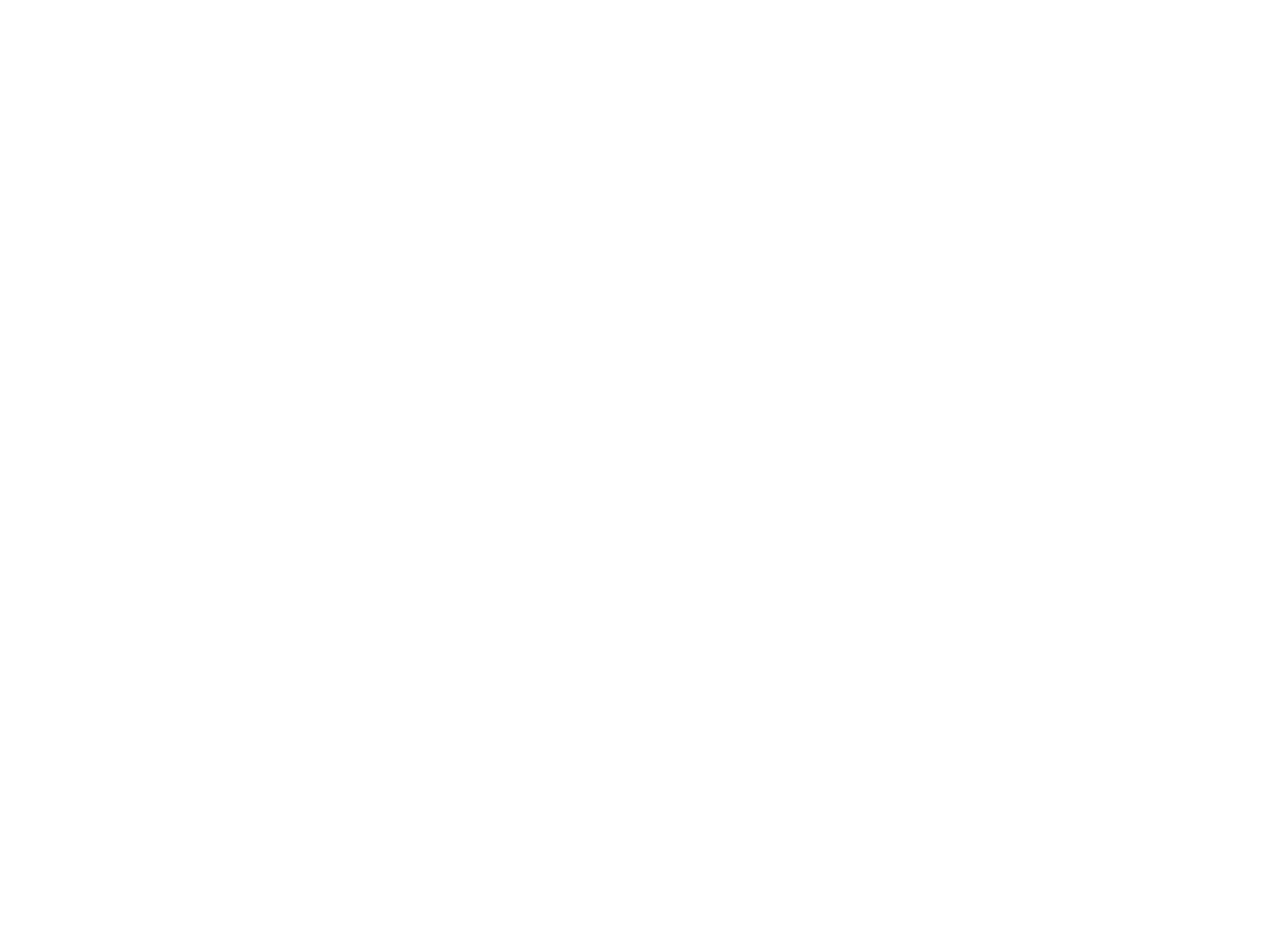
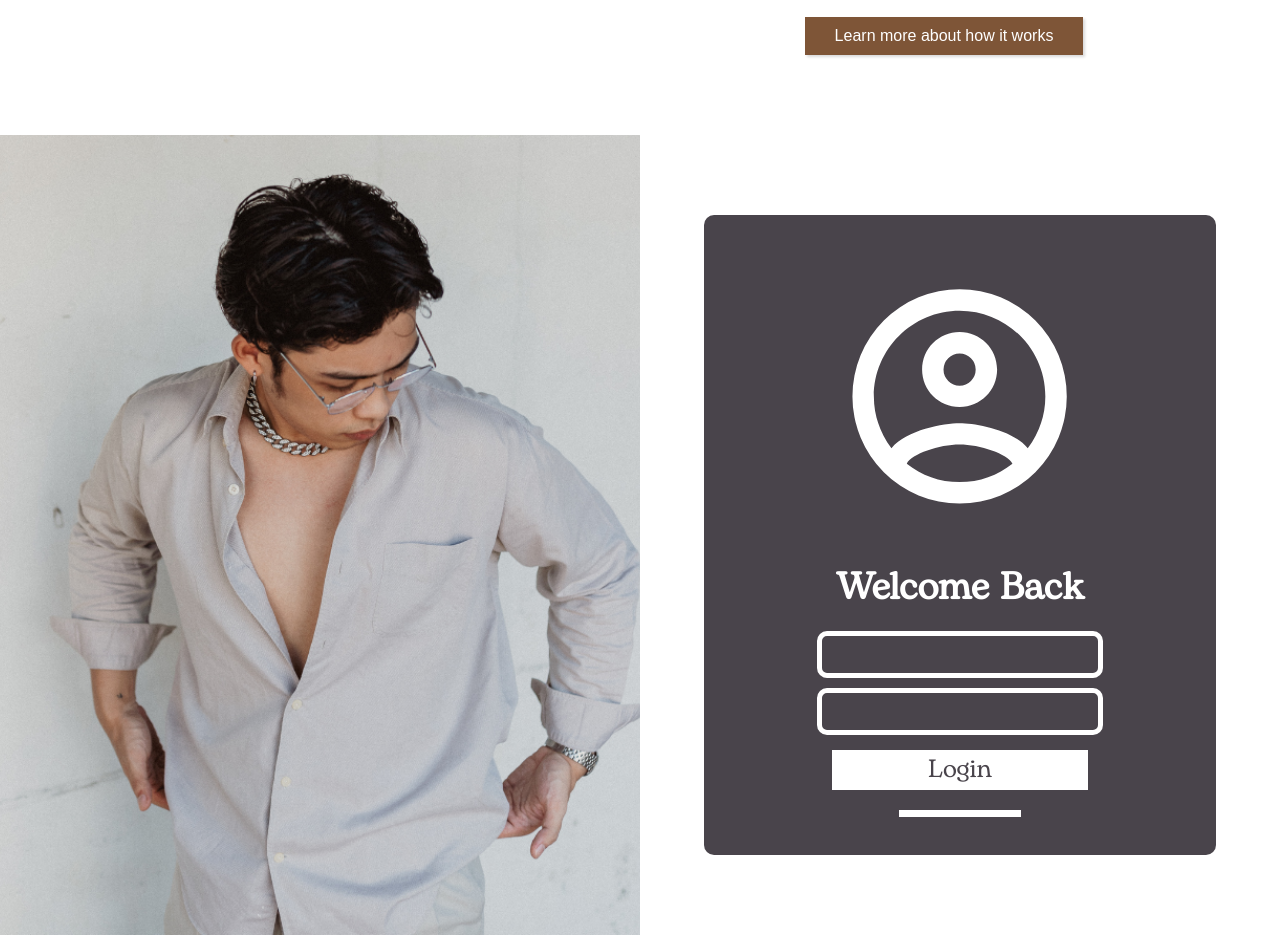
Before and after one commit to Baguirre03/ShopOn, a React (Vite) app: page / in a window 1280 px wide. Shown: the part 2880-3815 px from the top of the page. Before the commit the page ends 3015 px from the top, so only its background shows below. Built offline with nearby package versions, Linux system fonts and the light colour scheme.

Commit message:
final signin section

```diff
--- a/src/App.jsx
+++ b/src/App.jsx
@@ -3,6 +3,7 @@
 import SignUp from "./components/SignUp";
 import WhyDrive from "./components/Why";
 import WelcomeDriver from "./components/DriverSignup";
+import SignIn from "./components/SignIn";
 
 function App() {
   return (
@@ -11,8 +12,9 @@
         <HomePage></HomePage>
       </div>
       <SignUp></SignUp>
+      <WelcomeDriver></WelcomeDriver>
       <WhyDrive></WhyDrive>
-      <WelcomeDriver></WelcomeDriver>
+      <SignIn></SignIn>
     </>
   );
 }
--- /dev/null
+++ b/src/components/SignIn.jsx
@@ -0,0 +1,30 @@
+import signin from "../assets/signin.png";
+
+export default function SignIn() {
+  return (
+    <div className="sign-in-container">
+      <div className="sign-in-img-user">
+        {/* <img src={signin} alt="guy in button down tshirt" /> */}
+      </div>
+      <div className="right-side-sign-in">
+        <div className="sign-in-form">
+          <div className="svg-container-person">
+            <svg
+              className="sign-in-person"
+              xmlns="http://www.w3.org/2000/svg"
+              viewBox="0 0 24 24"
+            >
+              <title>account-circle-outline</title>
+              <path d="M12,2A10,10 0 0,0 2,12A10,10 0 0,0 12,22A10,10 0 0,0 22,12A10,10 0 0,0 12,2M7.07,18.28C7.5,17.38 10.12,16.5 12,16.5C13.88,16.5 16.5,17.38 16.93,18.28C15.57,19.36 13.86,20 12,20C10.14,20 8.43,19.36 7.07,18.28M18.36,16.83C16.93,15.09 13.46,14.5 12,14.5C10.54,14.5 7.07,15.09 5.64,16.83C4.62,15.5 4,13.82 4,12C4,7.59 7.59,4 12,4C16.41,4 20,7.59 20,12C20,13.82 19.38,15.5 18.36,16.83M12,6C10.06,6 8.5,7.56 8.5,9.5C8.5,11.44 10.06,13 12,13C13.94,13 15.5,11.44 15.5,9.5C15.5,7.56 13.94,6 12,6M12,11A1.5,1.5 0 0,1 10.5,9.5A1.5,1.5 0 0,1 12,8A1.5,1.5 0 0,1 13.5,9.5A1.5,1.5 0 0,1 12,11Z" />
+            </svg>
+          </div>
+          <h2 className="welcome-back">Welcome Back</h2>
+          <input></input>
+          <input></input>
+          <button className="login">Login</button>
+          <span className="line"></span>
+        </div>
+      </div>
+    </div>
+  );
+}
--- a/src/styles/app.css
+++ b/src/styles/app.css
@@ -355,6 +355,10 @@
     .driver-title {
         font-size: 3.4rem;
     }
+
+    .welcome-container {
+        grid-template-columns: 1fr;
+    }
 }
 
 @media (max-width: 800px) {
@@ -413,7 +417,7 @@
     width: 100%;
 }
 
-.welcome-right input {
+ input {
     background-color: #D8D8D8;
     outline: none;
     border: none;
@@ -461,3 +465,108 @@
     height: 10%;
     width: 10%;
 }
+
+
+@media (max-width: 1240px) {
+    .welcome-container {
+        display: grid;
+        grid-template-columns: 1fr;
+    }
+}
+
+@media (max-width: 660px) {
+    .welcome-left {
+        text-align: center;
+    }
+}
+
+
+.sign-in-container {
+    display: grid;
+    grid-template-columns: 1fr 1fr;
+    height: 100vh;
+    justify-content: center;
+    align-items: center;
+}
+
+.sign-in-img-user {
+    width: 100%;
+    height: 100%;
+    background: url('../assets/signin.png');
+    background-repeat: no-repeat;
+    background-size: cover;
+    background-position: center center;
+}
+
+.sign-in-img img {
+    width: 100%;
+    height: auto;
+}
+
+.right-side-sign-in {
+    display: flex;
+    justify-content: center;
+    align-items: center;
+    height: 100%;
+    width: 100%;
+}
+
+.sign-in-form {
+    background-color: var(--grey);
+    color: var(--white);
+    font-family: "bogart";
+    display: flex;
+    flex-direction: column;
+    align-items: center;
+    justify-content: center;
+    height: 80%;
+    width: 80%;
+    border-radius: 10px;
+    font-size: 25px;
+    gap: 20px;
+}
+
+.sign-in-form input {
+    outline: 5px solid white;
+    background-color: var(--grey);
+    color: var(--white);
+}
+
+.sign-in-form button {
+    font-family: "bogart";
+    font-size: 25px;
+    width: 50%;
+    background-color: var(--white);
+    outline: none;
+    border: none;
+    color: var(--grey);
+}
+
+.svg-container-person {
+    display: flex;
+    align-items: center;
+    justify-content: center;
+    resize: both;
+    overflow: none;
+    fill: var(--white);
+   }
+
+.sign-in-person {
+    width: 95%;
+    height: 95%;
+}
+
+.line {
+    display:block;
+    width: 24%;
+    border-top: 7px solid var(--white)
+}
+
+@media (max-width: 845px) {
+    .sign-in-container {
+        grid-template-columns: 1fr;
+    }
+    .sign-in-img-user {
+        display: none;
+    }
+}
```
Also changed, not shown: src/assets/signin.png.
